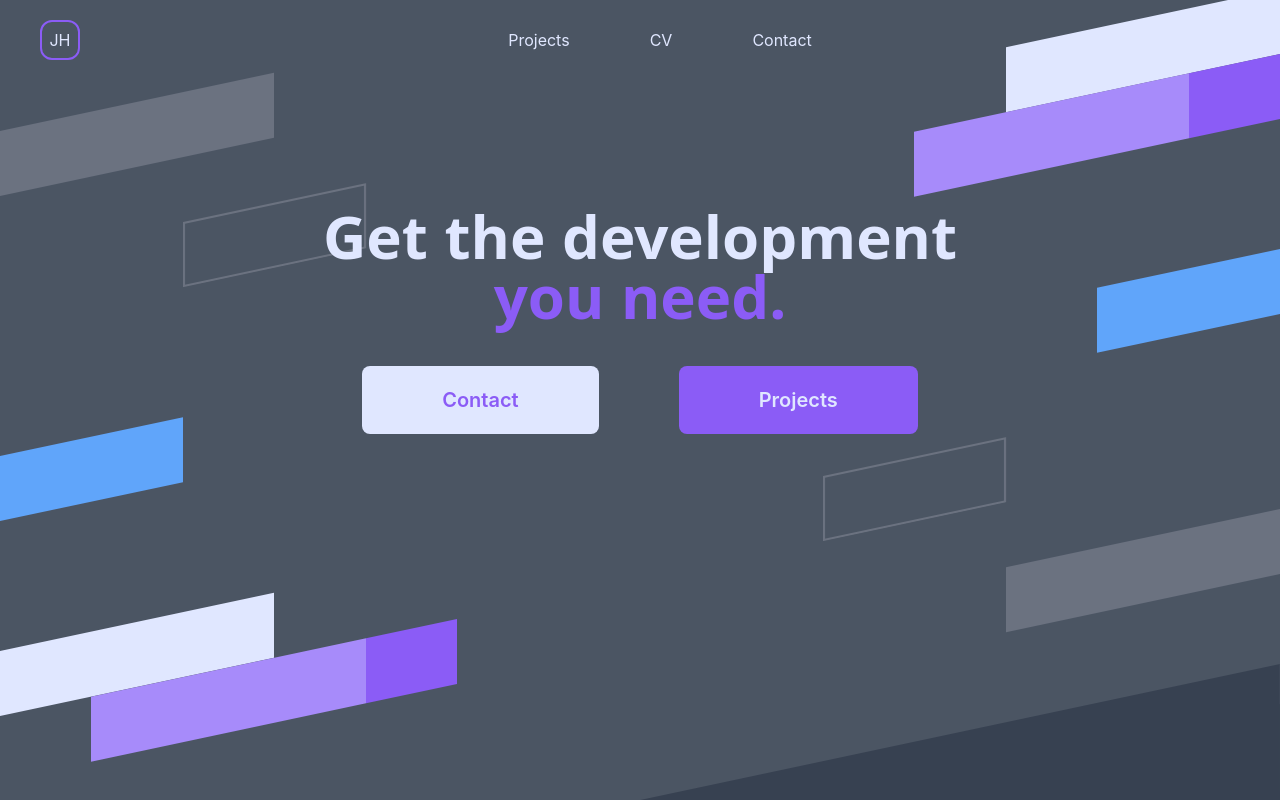
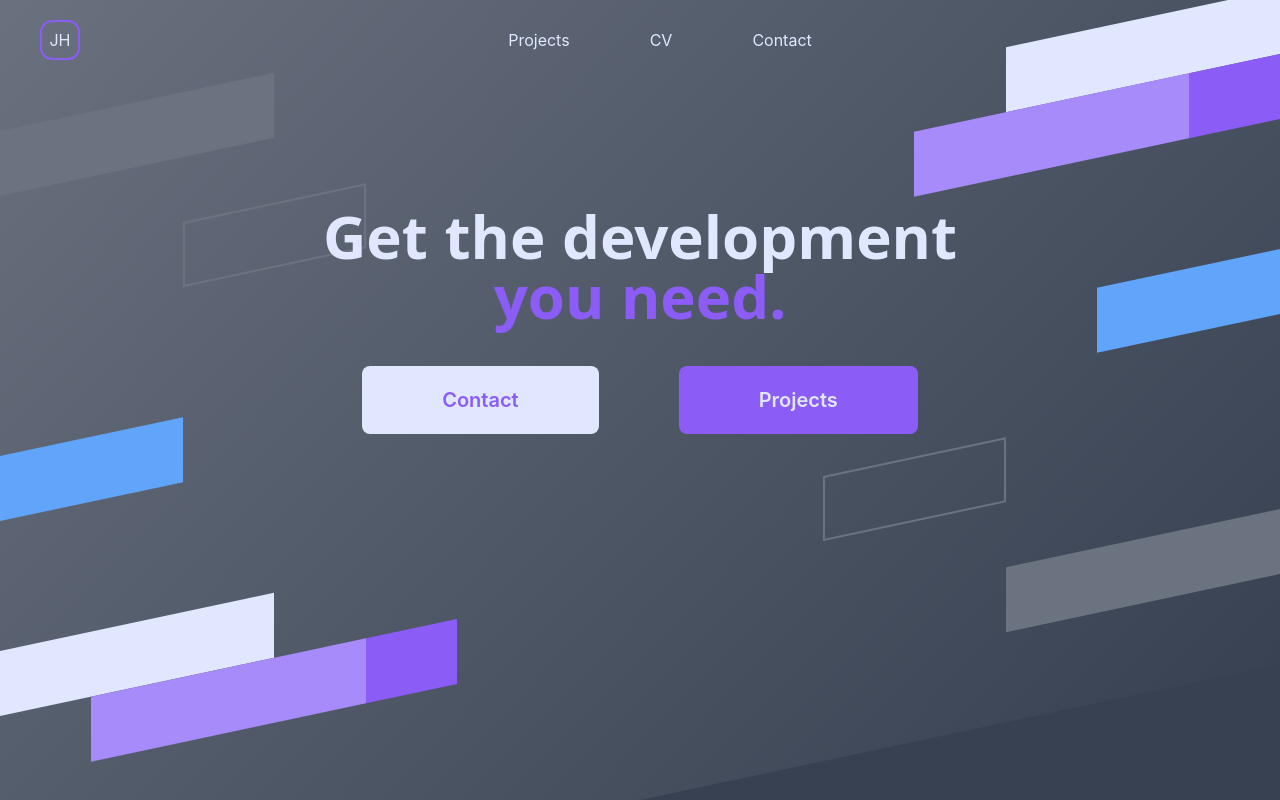
Before and after one commit to jacobhixon47/cv-nuxt, a Nuxt app: page / in a window 1280 px wide. Shown: the top 800 px of the page. Built offline with nearby package versions, Linux system fonts and the light colour scheme.

Commit message:
add bg gradient to Hero

```diff
--- a/components/Hero.vue
+++ b/components/Hero.vue
@@ -18,7 +18,7 @@
   <div class="hero h-screen bg-gray-700">
     <div class="absolute bottom-0 top-0 w-full h-full">
       <div class="grid-container w-full h-full transform -skew-y-12 z-0">
-        <div class="bg-grid grid w-full absolute -bottom-10 bg-gray-600 -z-1">
+        <div class="bg-grid grid w-full absolute -bottom-10 bg-gradient-to-br from-gray-500 to-gray-700 -z-1">
           <div class="stripe opacity-0 left-stripe-fast col-span-2 row-span-1 row-start-9 col-start-1 bg-blue-400"></div>
           <div class="stripe opacity-0 left-stripe-slow col-span-3 row-span-1 row-start-12 col-start-1 bg-indigo-100"></div>
           <div class="stripe opacity-0 left-stripe-fast col-span-3 row-span-1 row-start-13 col-start-2 bg-purple-400"></div>
@@ -139,6 +139,10 @@ if (now <= 20 || now >= 5) {
     height: 130%;
   }
 
+  /* .stripe {
+    box-shadow: 11px 12px 22px -10px rgba(0,0,0,0.6)
+  } */
+
   .hero-top-text {
     animation: 0.75s ease-in-out 1s 1 fadeInUp forwards;
   }
```
